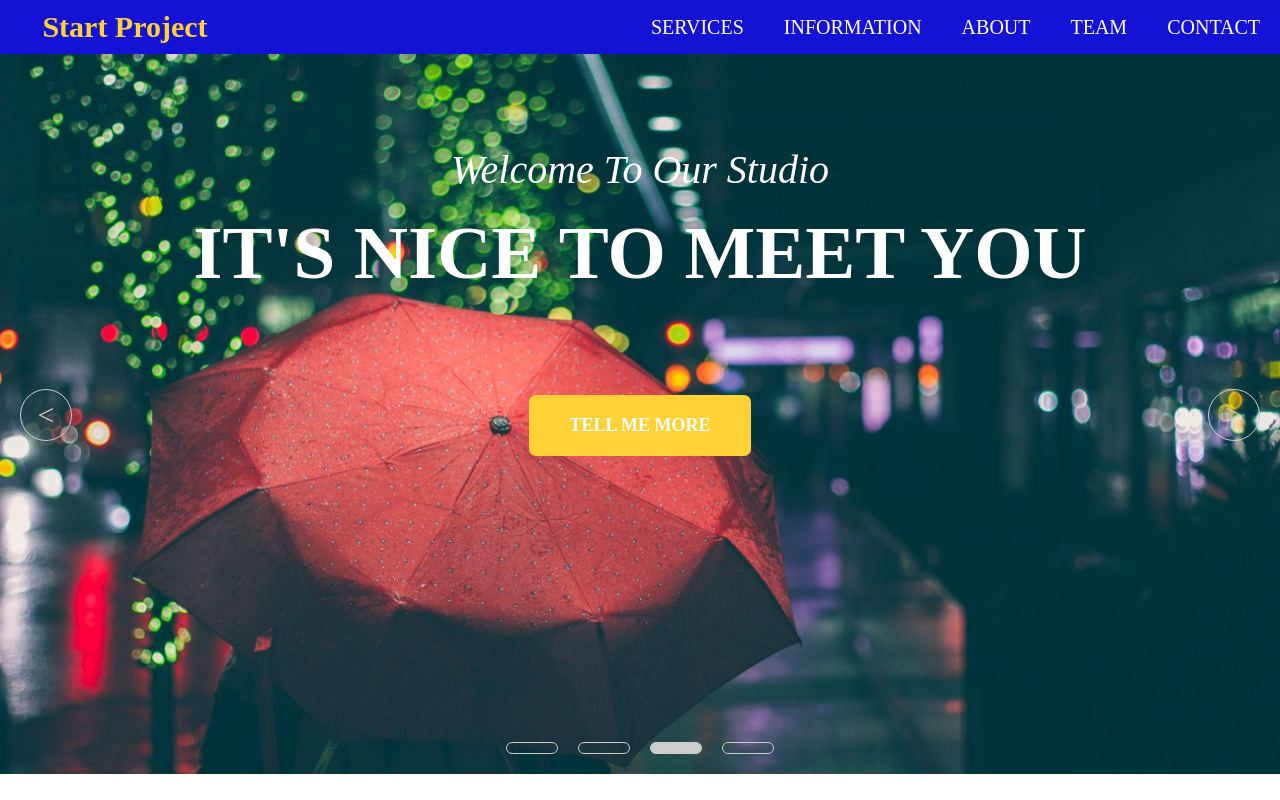
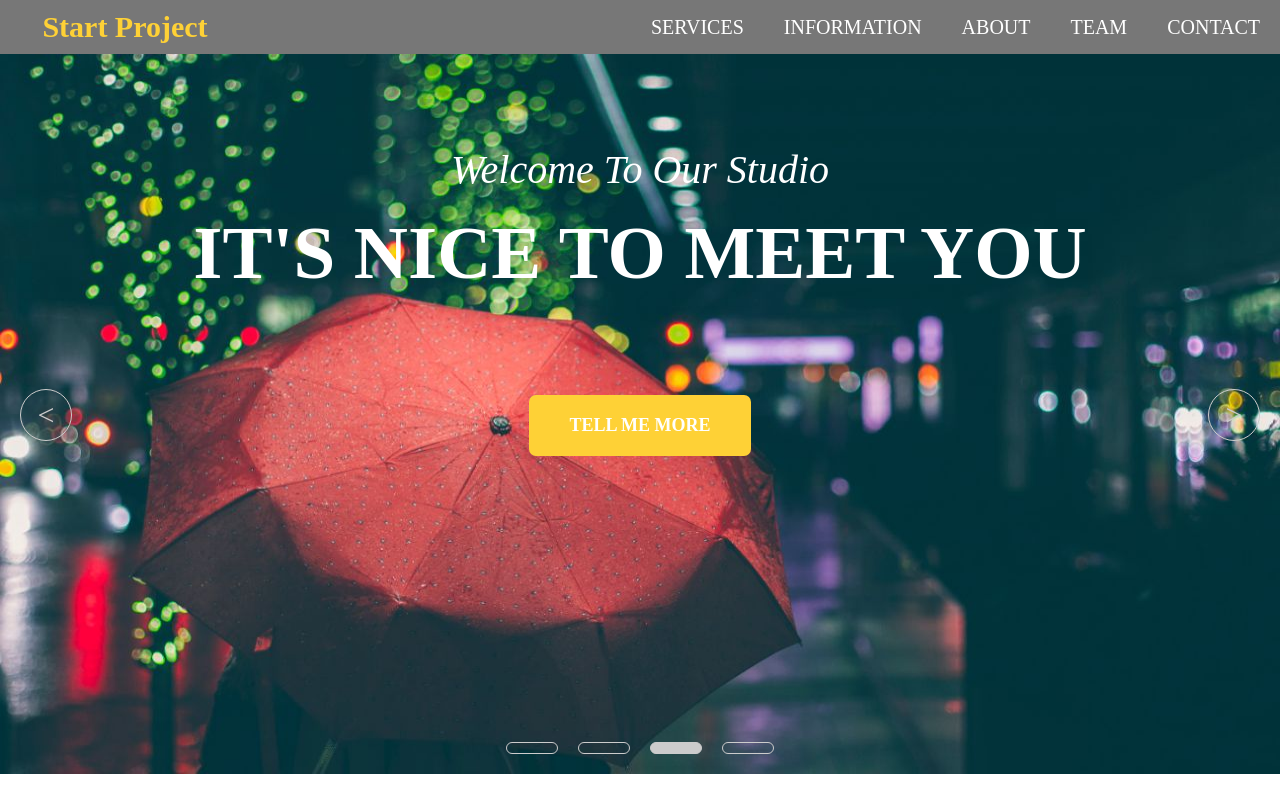
Before and after one commit to lskAtGithub/A-web-site, a plain HTML site: page index.html in a window 1280 px wide. Shown: the top 800 px of the page. Drawn offline with nearby package versions, Linux system fonts and the light colour scheme; a web font is replaced by a local one.

Commit message:
Update index.css

```diff
--- a/css/index.css
+++ b/css/index.css
@@ -35,7 +35,7 @@
 	width: 100%;
 	display: flex;
 	justify-content: space-between;
-	background: #1413d5;
+	background: #777;
 	padding: 10px 0;
 }
 .nav>p{
```
